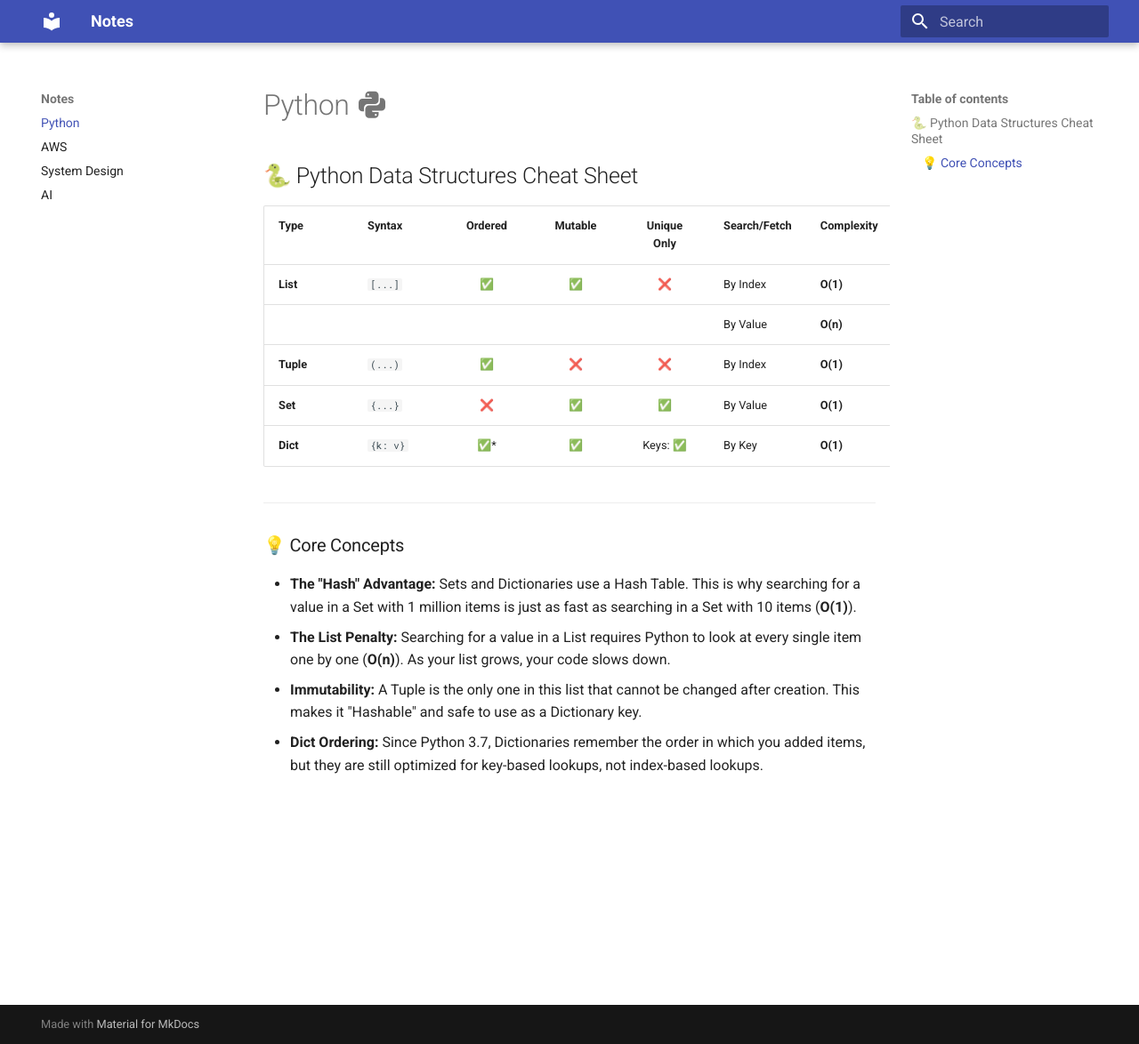
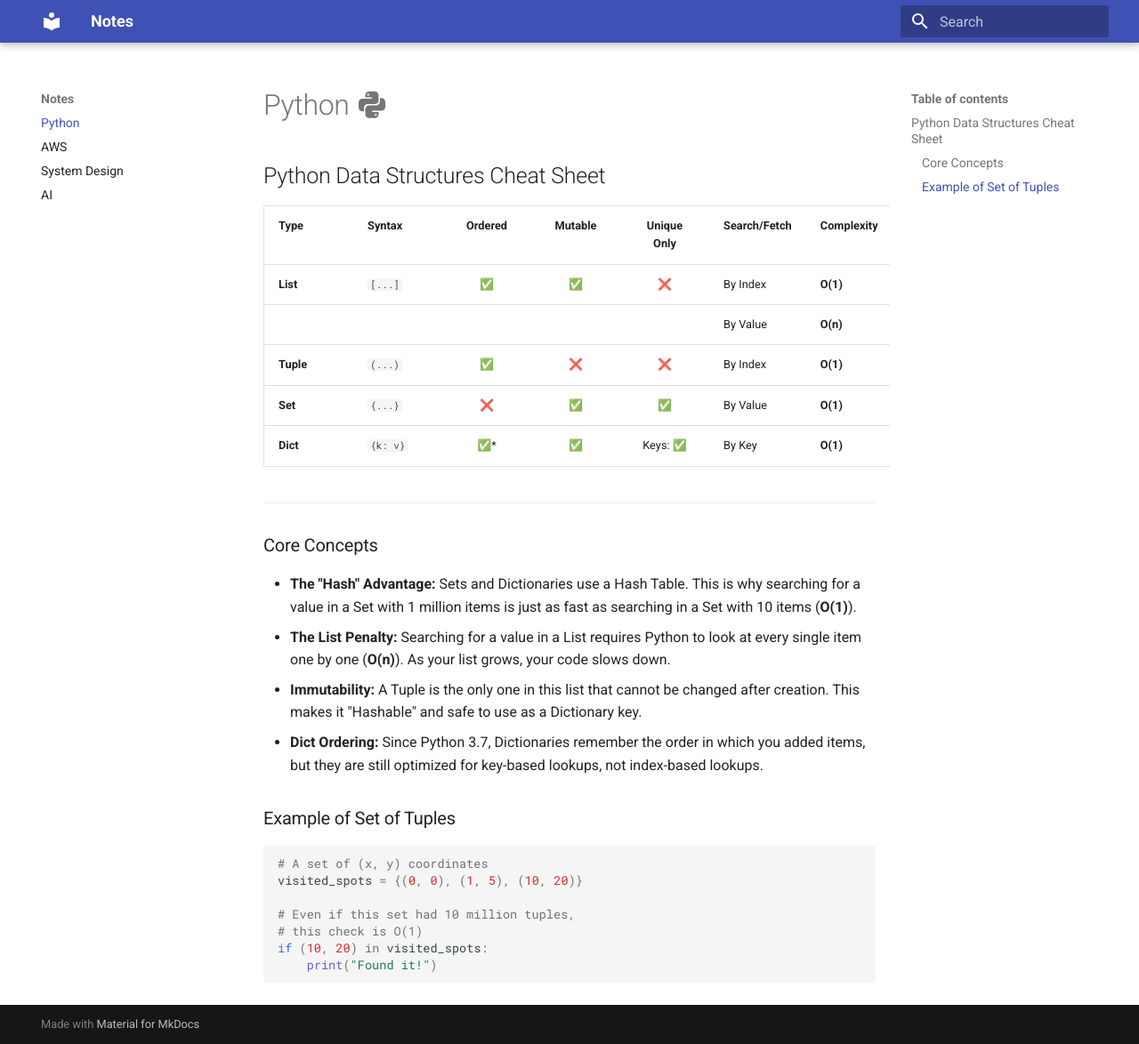
Before and after one commit to ImperialOps/notes, an MkDocs documentation site: the page built from docs/python.md, in a window 1280 px wide and 1174 px high. Shown: the whole window at 89% size. Built offline with MkDocs 1.6.1 and Material for MkDocs 9.7.7, drawn with Linux system fonts in a browser that asks for light colours.

Commit message:
Add example of set of tuples

````diff
--- a/docs/python.md
+++ b/docs/python.md
@@ -1,20 +1,32 @@
 # Python :material-language-python:
 
-## 🐍 Python Data Structures Cheat Sheet
+## Python Data Structures Cheat Sheet
 
-| Type | Syntax | Ordered | Mutable | Unique Only | Search/Fetch | Complexity |
-| :--- | :--- | :---: | :---: | :---: | :--- | :--- |
-| **List** | `[...]` | ✅ | ✅ | ❌ | By Index | **O(1)** |
-| | | | | | By Value | **O(n)** |
-| **Tuple** | `(...)` | ✅ | ❌ | ❌ | By Index | **O(1)** |
-| **Set** | `{...}` | ❌ | ✅ | ✅ | By Value | **O(1)** |
-| **Dict** | `{k: v}`| ✅* | ✅ | Keys: ✅ | By Key | **O(1)** |
+| Type      | Syntax   | Ordered | Mutable | Unique Only | Search/Fetch | Complexity |
+| :-------- | :------- | :-----: | :-----: | :---------: | :----------- | :--------- |
+| **List**  | `[...]`  |   ✅    |   ✅    |     ❌      | By Index     | **O(1)**   |
+|           |          |         |         |             | By Value     | **O(n)**   |
+| **Tuple** | `(...)`  |   ✅    |   ❌    |     ❌      | By Index     | **O(1)**   |
+| **Set**   | `{...}`  |   ❌    |   ✅    |     ✅      | By Value     | **O(1)**   |
+| **Dict**  | `{k: v}` |  ✅\*   |   ✅    |  Keys: ✅   | By Key       | **O(1)**   |
 
 ---
 
-### 💡 Core Concepts
+### Core Concepts
 
-* **The "Hash" Advantage:** Sets and Dictionaries use a Hash Table. This is why searching for a value in a Set with 1 million items is just as fast as searching in a Set with 10 items (**O(1)**).
-* **The List Penalty:** Searching for a value in a List requires Python to look at every single item one by one (**O(n)**). As your list grows, your code slows down.
-* **Immutability:** A Tuple is the only one in this list that cannot be changed after creation. This makes it "Hashable" and safe to use as a Dictionary key.
-* **Dict Ordering:** Since Python 3.7, Dictionaries remember the order in which you added items, but they are still optimized for key-based lookups, not index-based lookups.
+- **The "Hash" Advantage:** Sets and Dictionaries use a Hash Table. This is why searching for a value in a Set with 1 million items is just as fast as searching in a Set with 10 items (**O(1)**).
+- **The List Penalty:** Searching for a value in a List requires Python to look at every single item one by one (**O(n)**). As your list grows, your code slows down.
+- **Immutability:** A Tuple is the only one in this list that cannot be changed after creation. This makes it "Hashable" and safe to use as a Dictionary key.
+- **Dict Ordering:** Since Python 3.7, Dictionaries remember the order in which you added items, but they are still optimized for key-based lookups, not index-based lookups.
+
+### Example of Set of Tuples
+
+```python
+# A set of (x, y) coordinates
+visited_spots = {(0, 0), (1, 5), (10, 20)}
+
+# Even if this set had 10 million tuples,
+# this check is O(1)
+if (10, 20) in visited_spots:
+    print("Found it!")
+```
````
